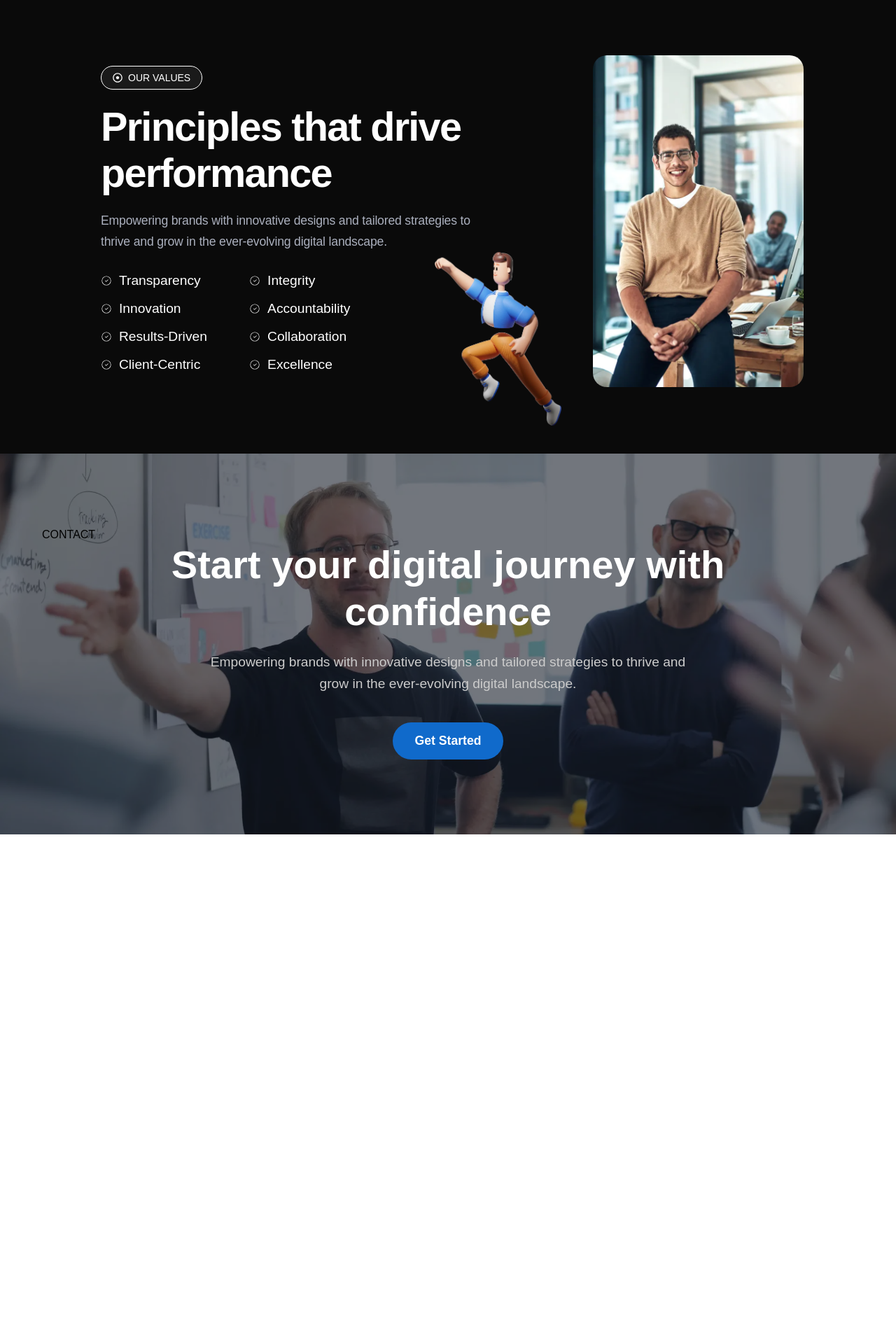
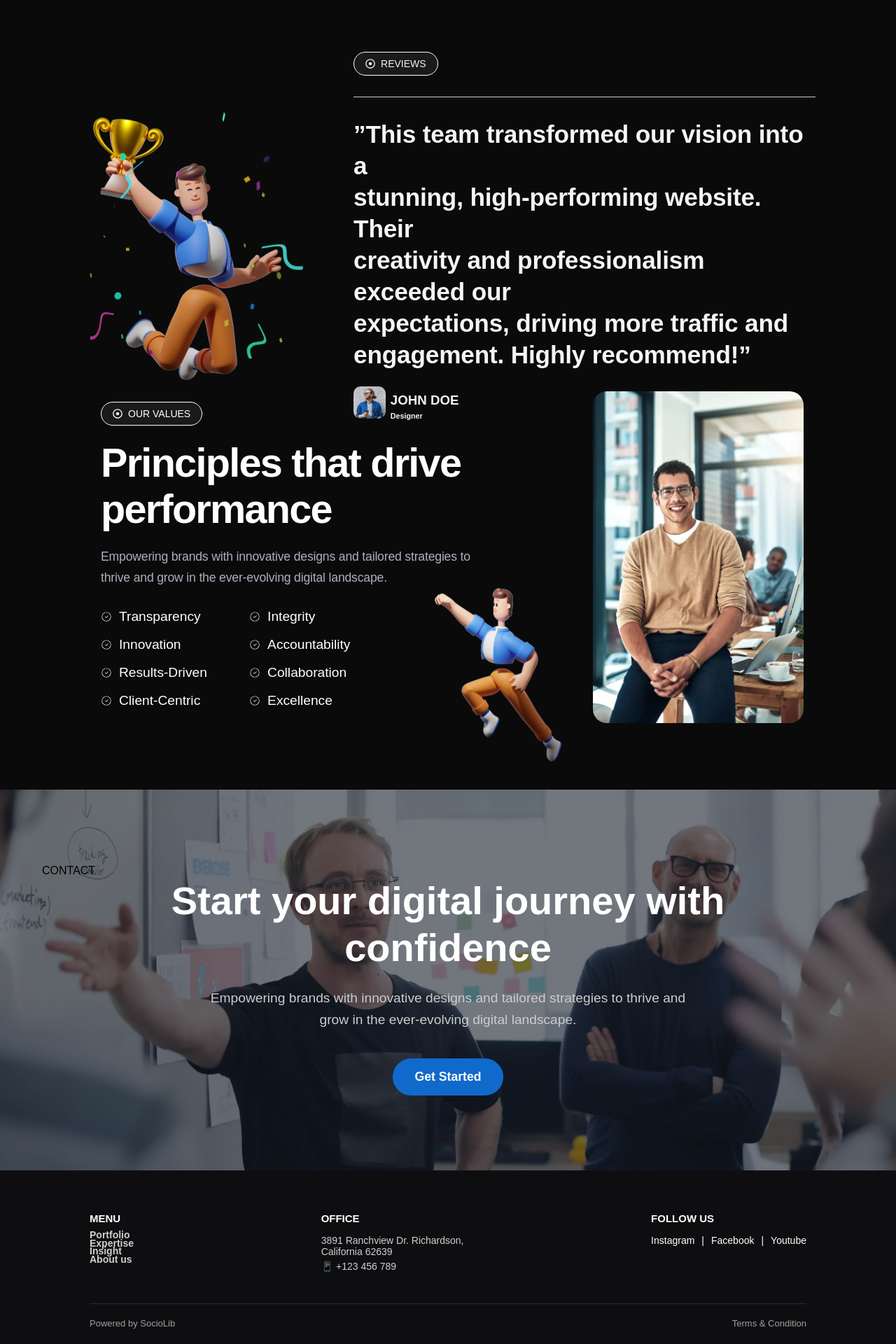
Before and after one commit to Ritikasuman/ReactTask-1, a React (Create React App) app in the folder sociolib/: page / in a window 1280 px wide. Shown: the part 2020-3940 px from the top of the page at 70% size. Before the commit the page ends 3212 px from the top, so only its background shows below. Built offline with nearby package versions, Linux system fonts and the light colour scheme.

Commit message:
review done

```diff
--- a/sociolib/src/components/ReviewSection.js
+++ b/sociolib/src/components/ReviewSection.js
@@ -0,0 +1,43 @@
+import React from "react";
+import logo from '../assets/ReviewImg.webp';
+import { FaRegDotCircle } from "react-icons/fa";
+import profile from '../assets/ReviewTwo.webp';
+
+function ReviewSection(){
+   return (
+    <div className="Main-review">
+        <div className="sub-review">
+            <div className="left-img">
+                <img src={logo} alt="winImage " />
+            </div>
+            <div className="right-content">
+                <div className="badge">
+                <FaRegDotCircle/>REVIEWS
+                </div>
+                <div className="heading">
+                 <h1>
+                    ”This team transformed our vision into a <br/>stunning, high-performing website. Their <br/>creativity and professionalism exceeded our<br/> expectations, driving more traffic and <br/>engagement. Highly recommend!”
+                 </h1>
+                </div>
+                <div className="Reviewer">
+                 <div className="profileImg">
+                    <img src={profile} alt ="profile"/>
+                 </div>
+                 <div className="profile-content">
+                     <div id="name">
+                       <h3>JOHN DOE</h3>
+                     </div>
+                     <div id="Work">
+                      <h6>Designer</h6>
+                     </div>
+                 </div>
+                </div>
+            </div>
+        </div>
+    </div>
+
+
+
+   );
+}
+export default ReviewSection;
--- a/sociolib/src/components/footer.js
+++ b/sociolib/src/components/footer.js
@@ -0,0 +1,43 @@
+import React from 'react';
+
+const Footer = () => {
+  return (
+    <footer className="footer">
+      <div className="footer-main">
+        <div className="footer-column">
+          <h4>MENU</h4>
+          <ul>
+            <li>Portfolio</li>
+            <li>Expertise</li>
+            <li>Insight</li>
+            <li>About us</li>
+          </ul>
+        </div>
+
+        <div className="footer-column">
+          <h4>OFFICE</h4>
+          <p>3891 Ranchview Dr. Richardson,<br />California 62639</p>
+          <p>📱 +123 456 789</p>
+        </div>
+
+        <div className="footer-column">
+          <h4>FOLLOW US</h4>
+          <div className="social-links">
+            <span>Instagram</span>
+            <span>|</span>
+            <span>Facebook</span>
+            <span>|</span>
+            <span>Youtube</span>
+          </div>
+        </div>
+      </div>
+
+      <div className="footer-bottom">
+        <p>Powered by SocioLib</p>
+        <p>Terms & Condition</p>
+      </div>
+    </footer>
+  );
+};
+
+export default Footer;
--- a/sociolib/src/styles.css
+++ b/sociolib/src/styles.css
@@ -280,7 +280,7 @@ li{
 
 .MainAboutUs{
   padding-top:7%;
- background: black;
+  background: black;
   width:100%;
   height:80vh;
   text-align: left;
@@ -439,7 +439,6 @@ padding-top: 68px;
   width:60%;
   height:100%;
   margin-top:10%;
-  z-index: 2;
 }
 
 .value-badge {
@@ -495,7 +494,6 @@ padding-top: 68px;
 .value-image {
   height: 87%;
   width: 30%;
-   z-index: 0;
 }
 
 .value-image img {
@@ -609,3 +607,166 @@ padding-top: 68px;
   border-radius: 30px;
   cursor: pointer;
 }
+
+
+/* ReviewSection */
+
+
+
+.Main-review {
+  height: 60vh;
+  width: 100%;
+  background-color: #0a0a0a;
+  color: whitesmoke;
+  font-family: sans-serif;
+}
+
+
+.sub-review{
+  margin-left:10%;
+  margin-right:9%;
+  align-items: center;
+   display: flex;
+   padding-top: 3%;
+   margin-bottom:20px;
+   gap:7%;
+
+}
+
+
+.left-img{
+  width :30%;
+  height: 100%;
+}
+
+
+.left-img img{
+  width:100%;
+  object-fit: cover;
+}
+
+
+
+.right-content{
+    width :65%;
+  height: 100%;
+  padding-top: 5%;
+  padding-bottom: 5%;
+}
+
+.badge{
+   display: inline-flex;
+  align-items: center;
+  gap: 8px;
+  background-color: #1a1a1a;
+  padding: 8px 16px;
+  border-radius: 20px;
+  font-size: 14px;
+  margin-bottom: 30px;
+  border: 1px solid #ffffff;
+}
+
+.heading{
+  font-family: sans-serif;
+    font-size: 1.1rem;
+   letter-spacing:-0.01em;
+    line-height: 45px;
+   margin-bottom: 3.5%;
+   padding-top: 30px;
+   border-top: #ccc solid 1px;
+}
+
+.Reviewer{
+display: flex;
+gap:1%;
+}
+
+.profileImg{
+ height:7%;
+ width:7%;
+ border-radius: 20px;
+}
+
+.profileImg img{
+    width: 100%;
+  height: 100%;
+  object-fit: cover;
+   border-radius: 10px;
+}
+
+.profile-content{
+  margin-top: 1.3%;
+  margin-bottom: 5%;
+}
+
+#name {
+  font-weight: bold;
+  padding-bottom: 5px;
+}
+
+#Work {
+  font-weight: normal ;
+}
+
+
+
+
+
+
+
+/* footer css */
+
+.footer {
+  background-color: #0e0e11;
+  color: #d0d0d0;
+  padding: 60px 10%;
+  font-family: Arial, sans-serif;
+  font-size: 14px;
+  height: 78vh;
+}
+
+.footer-main {
+  display: flex;
+  justify-content: space-between;
+  margin-bottom: 40px;
+}
+
+.footer-column h4 {
+  margin-bottom: 15px;
+  color: #ffffff;
+  font-weight: bold;
+  font-size: 15px;
+}
+
+.footer-column ul {
+  list-style: none;
+  padding: 0;
+  margin: 0;
+}
+
+.footer-column ul li {
+  margin-bottom: 10px;
+  cursor: pointer;
+    line-height: 1.6px;
+}
+
+.footer-column p {
+  margin: 5px 0;
+}
+
+.social-links {
+  display: flex;
+  gap: 10px;
+  align-items: center;
+  color: #ffffff;
+  cursor: pointer;
+}
+
+.footer-bottom {
+  display: flex;
+  justify-content: space-between;
+  border-top: 1px solid #2c2c2c;
+  padding-top: 20px;
+  font-size: 13px;
+  color: #a0a0a0;
+}
--- a/sociolib/src/webpage.js
+++ b/sociolib/src/webpage.js
@@ -4,18 +4,22 @@ import SectionOne from './components/SectionOne';
 import ServicesSection from './components/ServicesSection';
 import Contact from './components/contact';
 import ValueSection from './components/ValueSection';
+import Footer from './components/footer';
+import ReviewSection from './components/ReviewSection';
 
 import './styles.css';
 function  Webpage(){
     return(
      <div className="webpage-container">
-       <Header/>
+            <Header/>
         <div className='initial'>
             <SectionOne/>
             <Aboutus/>
             <ServicesSection/>
+            <ReviewSection/>
             <ValueSection/>
             <Contact/>
+            <Footer/>
         </div>
     </div>
     )
```
Also changed, not shown: sociolib/src/assets/ReviewImg.webp (added), sociolib/src/assets/ReviewTwo.webp (added).
